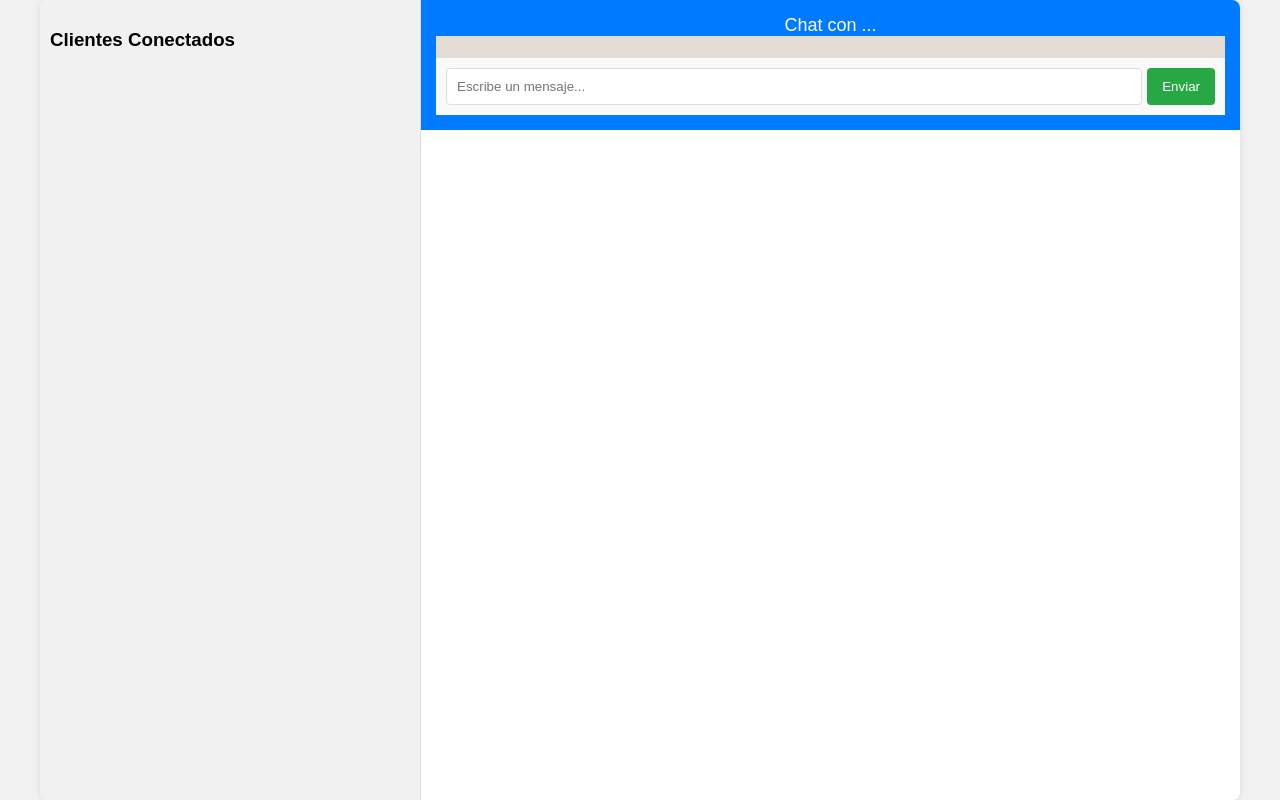
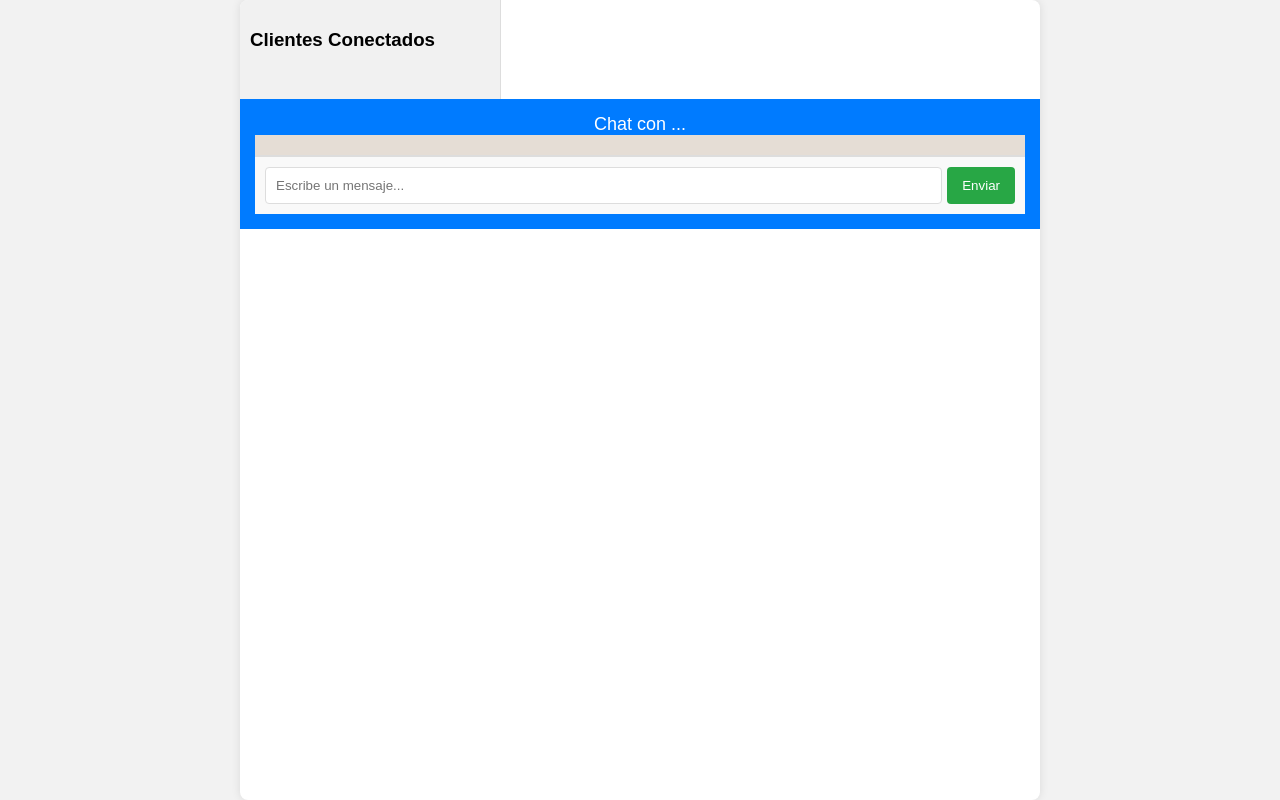
Before and after one commit to Serpens55/ChatbotPrueba2, a Flask app: page /admin in a window 1280 px wide. Run offline with Flask 3, Linux system fonts and the light colour scheme; some libraries are stand-ins or nearby versions.

Commit message:
copilot 4

```diff
--- a/static/CSS/style.css
+++ b/static/CSS/style.css
@@ -1,3 +1,4 @@
+/* Estilo base */
 body {
     font-family: Arial, sans-serif;
     margin: 0;
@@ -5,10 +6,13 @@ body {
     background-color: #f2f2f2;
 }
 
+/* Contenedor principal para cliente y admin */
+.chat-container,
 .admin-container {
     display: flex;
+    flex-direction: column;
     height: 100vh;
-    max-width: 1200px;
+    max-width: 800px;
     margin: auto;
     background: white;
     border-radius: 8px;
@@ -16,20 +20,7 @@ body {
     overflow: hidden;
 }
 
-.chat-sidebar {
-    width: 30%;
-    background: #f1f1f1;
-    padding: 10px;
-    overflow-y: auto;
-    border-right: 1px solid #ddd;
-}
-
-.chat-window {
-    flex-grow: 1;
-    display: flex;
-    flex-direction: column;
-}
-
+/* Cabecera del chat */
 .chat-header {
     background: #007bff;
     color: white;
@@ -38,6 +29,7 @@ body {
     font-size: 18px;
 }
 
+/* Área de mensajes */
 .chat-box {
     flex-grow: 1;
     padding: 10px;
@@ -48,6 +40,7 @@ body {
     background: #e5ddd5;
 }
 
+/* Área de entrada de texto */
 .chat-input {
     display: flex;
     padding: 10px;
@@ -72,9 +65,9 @@ body {
     border-radius: 4px;
 }
 
-/* Mensajes propios (admin o cliente) en azul con letras blancas, alineados a la derecha */
+/* Mensajes propios (cliente o admin) */
 .own-message {
-    background: blue;
+    background: #007bff;
     color: white;
     padding: 8px;
     border-radius: 5px;
@@ -84,8 +77,7 @@ body {
     text-align: right;
 }
 
-
-/* Mensajes de la otra persona en blanco con letras negras, alineados a la izquierda */
+/* Mensajes ajenos (otro usuario o asistente) */
 .other-message {
     background: white;
     color: black;
@@ -98,7 +90,15 @@ body {
     text-align: left;
 }
 
-/* Mejoras para la lista de chats */
+/* Lista de chats en el panel del administrador */
+.chat-sidebar {
+    width: 30%;
+    background: #f1f1f1;
+    padding: 10px;
+    overflow-y: auto;
+    border-right: 1px solid #ddd;
+}
+
 .chat-list {
     max-height: 80vh;
     overflow-y: auto;
@@ -120,3 +120,10 @@ body {
 .chat-list button:hover {
     background: #ddd;
 }
+
+/* Ventana de chat en el panel admin */
+.chat-window {
+    flex-grow: 1;
+    display: flex;
+    flex-direction: column;
+}
```
